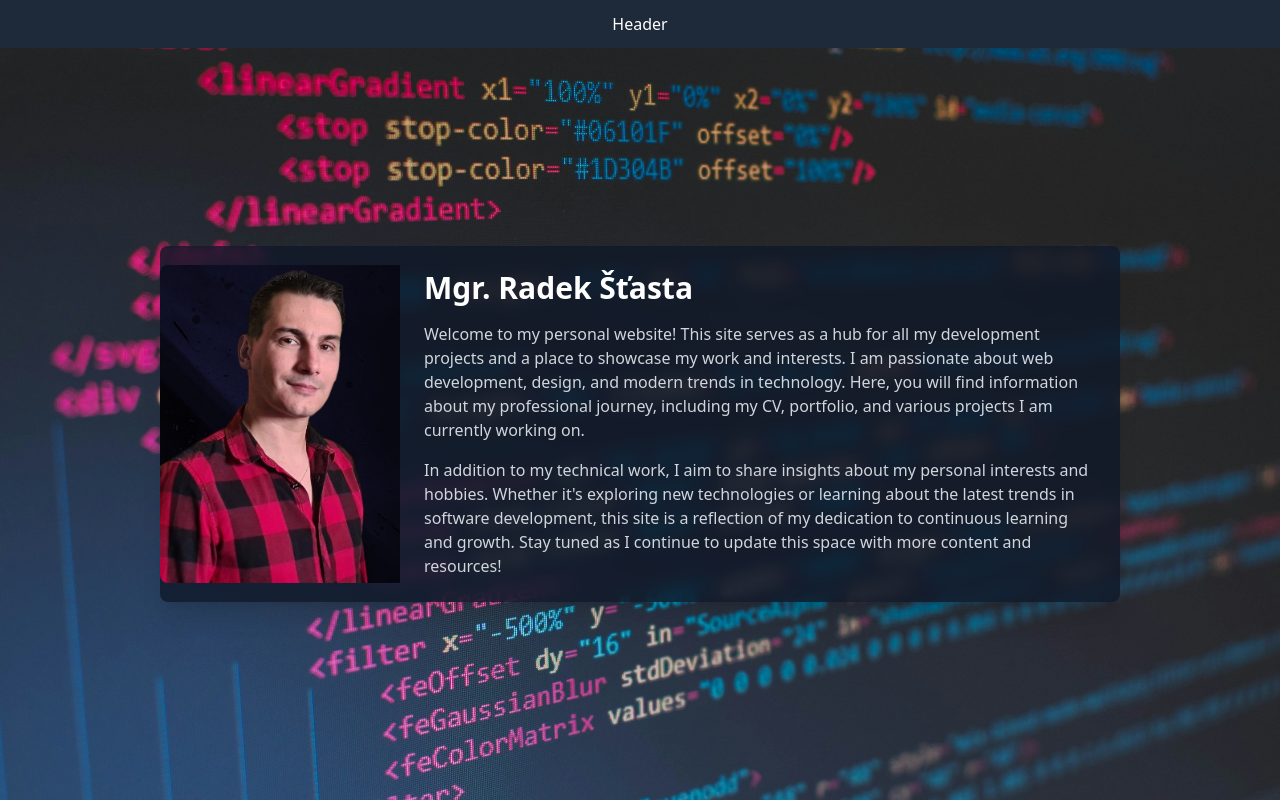
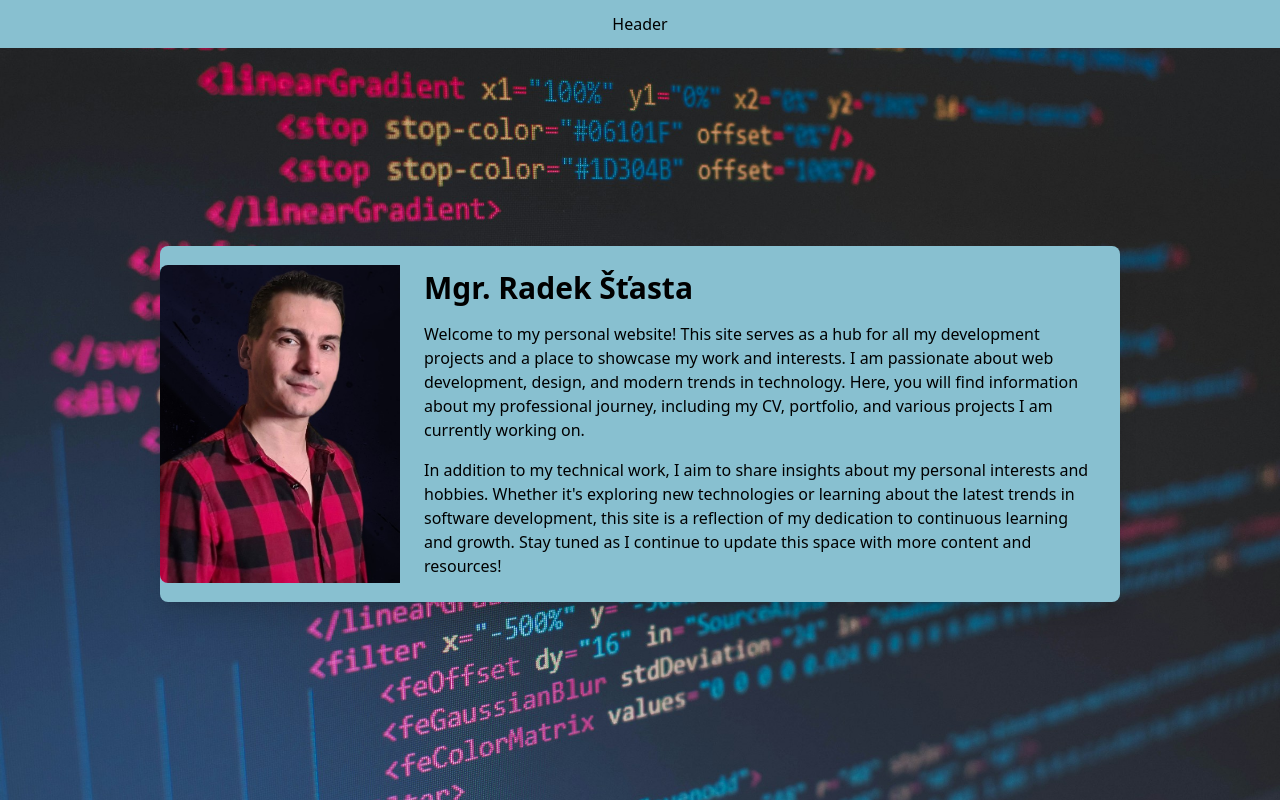
Before and after one commit to radek-stasta/radek-stasta.github.io, an Angular app: page /home in a window 1280 px wide. Built offline with nearby package versions, Linux system fonts and the light colour scheme.

Commit message:
Added theme customizing
Improves visual appeal by applying the Nord theme.

Updates the home page to use the primary color from the theme for the header and card background, enhancing visual consistency.

Renames component stylesheet for consistency.

```diff
--- a/src/app/app.component.ts
+++ b/src/app/app.component.ts
@@ -5,7 +5,7 @@ import { RouterOutlet } from '@angular/router';
   selector: 'app-root',
   imports: [RouterOutlet],
   templateUrl: './app.component.html',
-  styleUrl: './app.component.sass',
+  styleUrl: './app.component.css',
 })
 export class AppComponent {
   title = 'radek-stasta.github.io';
--- a/src/app/components/home/home.component.html
+++ b/src/app/components/home/home.component.html
@@ -2,23 +2,21 @@
   class="bg-[url('/images/home.jpg')] bg-cover h-screen w-screen flex flex-col"
 >
   <!-- Header Section -->
-  <div class="h-12 flex items-center justify-center bg-gray-800 text-white">
-    Header
-  </div>
+  <div class="h-12 flex items-center justify-center bg-primary">Header</div>
 
   <!-- Main Content Section -->
   <div class="flex items-center justify-center flex-grow">
     <!-- Card Section -->
     <div
-      class="bg-gray-900/80 backdrop-blur-sm rounded-lg shadow-xl flex items-center w-3/4 max-w-6xl h-auto"
+      class="bg-primary backdrop-blur-sm rounded-lg shadow-xl flex items-center w-3/4 max-w-6xl h-auto"
     >
       <!-- Photo Section -->
       <div class="w-1/4 hidden xl:block">
         <img src="/images/me.jpg" alt="Myself" class="rounded-l-lg" />
       </div>
       <!-- Description Section -->
-      <div class="p-6 xl:w-3/4 text-gray-300">
-        <h1 class="text-3xl font-bold mb-4 text-white">Mgr. Radek Šťasta</h1>
+      <div class="p-6 xl:w-3/4">
+        <h1 class="text-3xl font-bold mb-4">Mgr. Radek Šťasta</h1>
         <p class="mb-4">
           Welcome to my personal website! This site serves as a hub for all my
           development projects and a place to showcase my work and interests. I
--- a/src/index.html
+++ b/src/index.html
@@ -1,5 +1,5 @@
 <!doctype html>
-<html lang="en">
+<html lang="en" data-theme="nord">
   <head>
     <meta charset="utf-8" />
     <title>RadekStastaGithubIo</title>
--- a/src/styles.css
+++ b/src/styles.css
@@ -1,2 +1,3 @@
 /* You can add global styles to this file, and also import other style files */
 @import "tailwindcss";
+@import "./themes.css";
--- /dev/null
+++ b/src/themes.css
@@ -0,0 +1,13 @@
+@theme {
+  --color-primary: white;
+}
+
+@layer base {
+  [data-theme="nord"] {
+    --color-primary: #88c0d0;
+  }
+
+  [data-theme="dracula"] {
+    --color-primary: #bd93f9;
+  }
+}
```
Also changed, not shown: src/app/app.component.css (added), src/app/app.component.sass (deleted).
